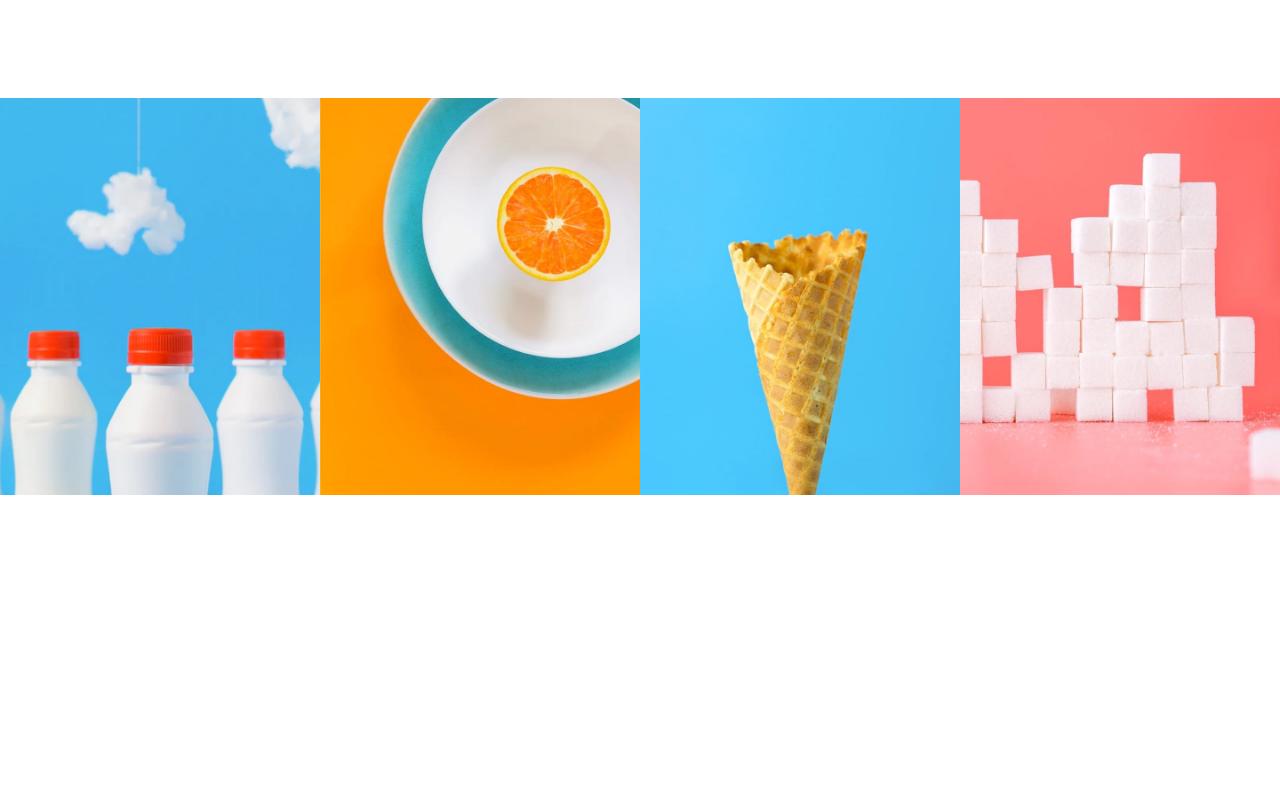
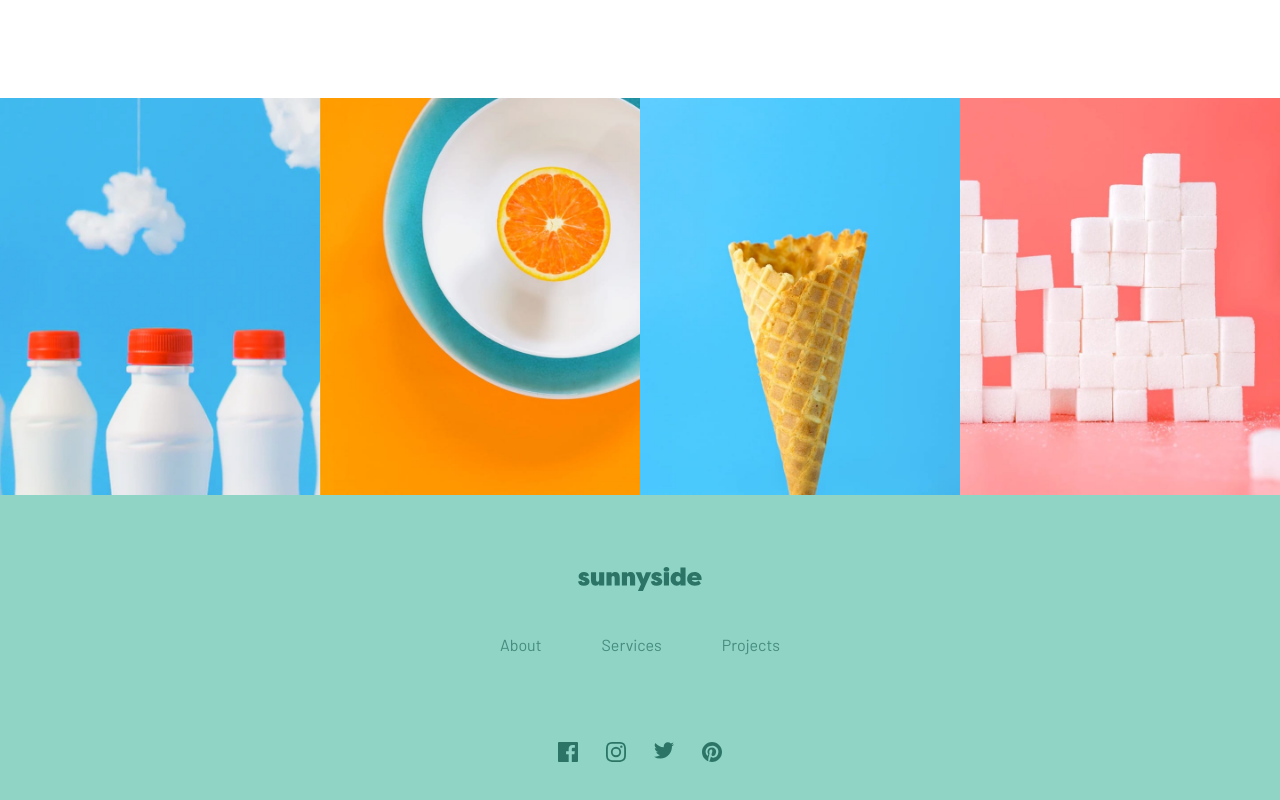
Before and after one commit to MargaritaBusyginaCa/sunnyside-agency, a Vue app: page / in a window 1280 px wide. Shown: the part 3607-4407 px from the top of the page. Before the commit the page ends 4102 px from the top, so only its background shows below. Built offline with nearby package versions, Linux system fonts and the light colour scheme.

Commit message:
added a footer component

```diff
--- a/src/App.vue
+++ b/src/App.vue
@@ -5,6 +5,7 @@ import Hero from "./pages/Hero.vue";
 import Grid from "./pages/Grid.vue";
 import Clients from "./pages/Clients.vue";
 import Gallery from "./pages/Gallery.vue";
+import Footer from "./components/Footer.vue";
 const { t } = useI18n();
 </script>
 
@@ -21,6 +22,7 @@ const { t } = useI18n();
       <Clients />
     </section>
     <Gallery />
+    <Footer />
   </main>
 </template>
 
--- a/src/assets/scss/variables.scss
+++ b/src/assets/scss/variables.scss
@@ -3,6 +3,7 @@ $red: hsl(7, 99%, 70%);
 $yellow: hsl(51, 100%, 49%);
 $dark_cyan: hsl(167, 40%, 24%);
 $dark_blue: hsl(198, 62%, 26%);
+$cyan: #90d4c6;
 $moderate_cyan: hsl(168, 34%, 41%);
 $very_dark_blue: hsl(212, 27%, 19%);
 $very_dark_grayish: hsl(213, 9%, 39%);
--- a/src/components/Footer.vue
+++ b/src/components/Footer.vue
@@ -0,0 +1,61 @@
+<script setup>
+import { useI18n } from "vue-i18n";
+const { t } = useI18n();
+const myGitHub = "https://github.com/MargaritaBusyginaCa";
+const socials = [
+  "/images/icon-facebook.svg",
+  "/images/icon-instagram.svg",
+  "/images/icon-twitter.svg",
+  "/images/icon-pinterest.svg",
+];
+</script>
+
+<template>
+  <footer>
+    <div class="logo">
+      <img src="/images/logo-footer.svg" alt="sunny side logo" />
+    </div>
+    <div class="links">
+      <a :href="myGitHub" target="_blank">{{ t("nav.about") }}</a>
+      <a :href="myGitHub" target="_blank">{{ t("nav.services") }}</a>
+      <a :href="myGitHub" target="_blank">{{ t("nav.projects") }}</a>
+    </div>
+    <div class="socials">
+      <a v-for="icon in socials" :key="icon" :href="myGitHub" target="_blank"
+        ><img :src="icon" alt="social-media-icon" />
+      </a>
+    </div>
+  </footer>
+</template>
+
+<style lang="scss" scoped>
+@import "@/assets/scss/variables.scss";
+footer {
+  padding: 72px 0;
+  background-color: $cyan;
+  display: flex;
+  flex-direction: column;
+  align-items: center;
+  .links {
+    padding: 40px 0 88px 0;
+    display: flex;
+    gap: 60px;
+    a {
+      text-decoration: none;
+      color: $moderate_cyan;
+      font-family: $font_secondary;
+      &:hover {
+        color: $white;
+      }
+    }
+  }
+  .socials {
+    display: flex;
+    gap: 28px;
+    img:hover {
+      cursor: pointer;
+      filter: brightness(0) invert(1);
+    }
+  }
+}
+</style>
```
Also changed, not shown: public/images/logo-footer.svg (added).
